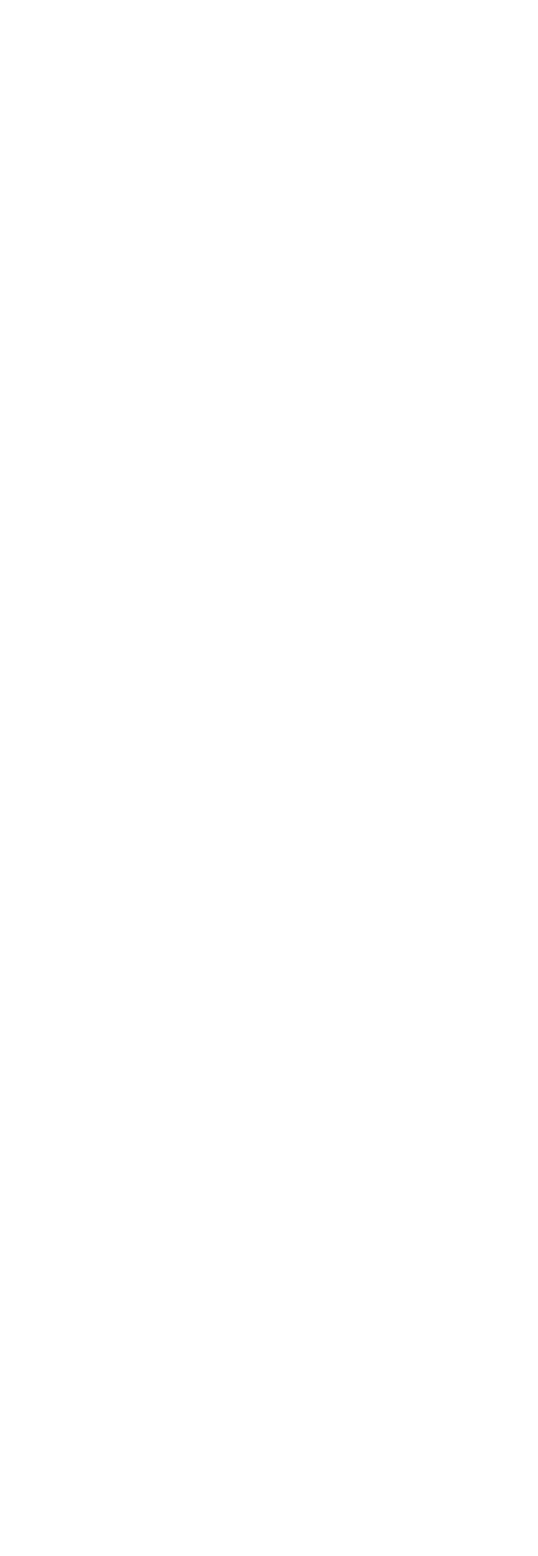
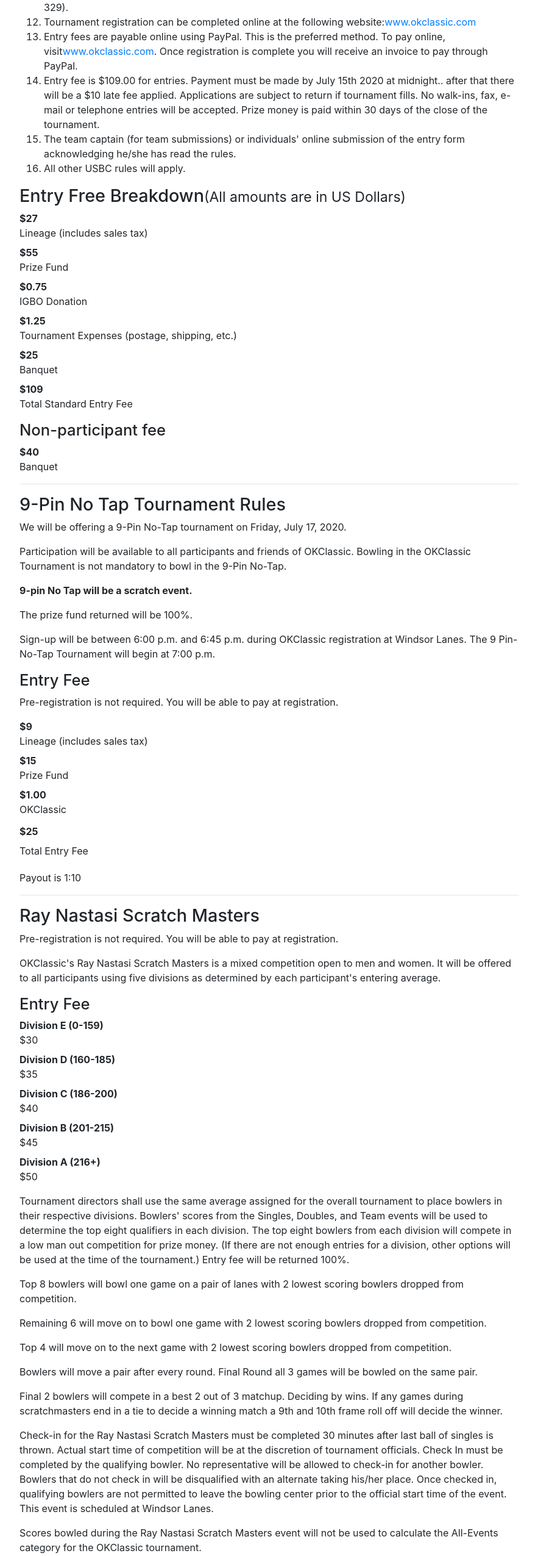
Before and after one commit to tournio/okclassic-nextjs, a Next.js app: page /rules in a window 1280 px wide. Shown: the part 1388-3939 px from the top of the page at 61% size, without its empty margins (113-996 px from the left). Before the commit the page ends 800 px from the top, so only its background shows below. Built offline with nearby package versions, Linux system fonts and the light colour scheme.

Commit message:
add 2020 tournament rules for reference

```diff
--- a/pages/rules.js
+++ b/pages/rules.js
@@ -18,100 +18,246 @@ const rules = () => {
           (Pending finalization)
         </h4>
 
-        {/*<ol>*/}
-        {/*  <li>The Big D Classic is an USBC certified tournament. The tournament is a mixed handicap competition open to men and women by invitation only. Therefore, the Tournament Director reserves the right to refuse any application. Space is limited to 44 teams/176 bowlers. Teams will consist of 4 members, any mix of men and women. Partial entries will be accepted as long as they can be accommodated.</li>*/}
-        {/*  <li>Bowlers will hold harmless Big D Classic and Plano Super Bowl from anything resulting from potential exposure to COVID-19.  All bowlers must sign and agree to abide by the tournament rules on their registration form before participating.</li>*/}
-        {/*  <li>Averages, Handicap, &amp; Scores:*/}
-        {/*    <ol>*/}
-        {/*      <li>Handicap for the Tournament shall be based on 90% of the difference between the bowler’s scratch average and 235. Negative handicap will not apply.</li>*/}
-        {/*      <li>Only 10-pin averages can be used.</li>*/}
-        {/*    </ol>*/}
-        {/*  </li>*/}
-        {/*  <li>Any bowler entering the Big D Classic must use a ten-pin average acceptable to USBC.  Use the first applicable rule below to determine the entering average:*/}
-        {/*    <ol>*/}
-        {/*      <li>*/}
-        {/*        <p>Bowlers will use a two-year combined composite average based on the USBC sanctioned 2020-21 Standard Composite book average and USBC sanctioned 2019-20 Standard Composite book average.  The IGBO Tournament Database (TAD) average (occurring in the 12 months prior to June 30, 2021) will also be combined with the two-year combined USBC league average if the database is publicly available by June 30, 2021; otherwise, it will not be used.  Resulting calculated average using number of games as the weight will be truncated at the end.  The minimum number of games required is 60 for combined composite average.  If the number of games requirement isn’t met, rule B will be applied, and the highest average will be used between rule A (21 game minimum) and rule B.</p>*/}
-        {/*      </li>*/}
-        {/*      <li>*/}
-        {/*        <p>All other bowlers must submit the following averages if available. The highest of these will be used.</p>*/}
-        {/*        <ol>*/}
-        {/*          <li>USBC sanctioned challenge or sport league composite averages from 2020-21 and 2019-20 seasons combined and adjusted to a standard basis using USBC official charts.  Minimum of 21 games is required.</li>*/}
-        {/*          <li>USBC sanctioned 2018-19 Standard Composite book average (minimum of 21 games).</li>*/}
-        {/*          <li>USBC sanctioned 2017-18 Standard Composite book average (minimum of 21 games).</li>*/}
-        {/*          <li>USBC sanctioned challenge or sport league composite averages from 2018-19 season, adjusted to a standard basis using USBC official charts.  Minimum of 21 games is required.</li>*/}
-        {/*          <li>USBC sanctioned challenge or sport league composite averages from 2017-18 season, adjusted to a standard basis using USBC official charts.  Minimum of 21 games is required.</li>*/}
-        {/*          <li>If none of these averages are available, a USBC sanctioned summer 2021 league average will be considered; number of games must be submitted.</li>*/}
-        {/*          <li>Bowlers with an average from a non-sanctioned league must submit a complete average list from all leagues bowled, including number of games, and a secretary signed letter or league sheet from the league with the bowler’s highest average.  In addition, all tournament scores (IGBO and non-IGBO) may be requested for bowlers using average rule 4.B.</li>*/}
-        {/*        </ol>*/}
-        {/*      </li>*/}
-        {/*      <li>*/}
-        {/*        <p>If none of the above is available, then the entering average shall be 235.</p>*/}
-        {/*      </li>*/}
-        {/*      <li>*/}
-        {/*        <p>Averages will be verified on <a href="http://www.bowl.com">www.bowl.com</a> database.  Correct USBC number must be provided on entry form.  Any averages that are unavailable or inaccurate on this site must be noted in the comments section of entry form, with separate verification provided by the league secretary (letter or standing sheet).  Any bowlers with multiple USBC numbers in the past five years or have averages with both right and left hands must make this clear in the comments section of the online entry form or send an email to the director.  It is the entrant’s responsibility to review <a href="http://www.bowl.com">www.bowl.com</a> for accuracy and notify tournament officials of any inaccurate information.  If an entrant fails to do so, all prize monies and side pot monies won prior to payout will be forfeited.</p>*/}
-        {/*      </li>*/}
-        {/*      <li>*/}
-        {/*        <p>Bowlers who have qualified for cash and/or merchandise prize(s) of $1000 or more in the position standings prize list in any event in any bowling tournament during the past 12-month period must report the following:</p>*/}
-        {/*        <ol>*/}
-        {/*          <li>Name(s) of tournament(s) and date(s) when prize(s) was/were won.</li>*/}
-        {/*          <li>Actual scores bowled – all games including optional events.</li>*/}
-        {/*          <li>Prize position(s).</li>*/}
-        {/*          <li>Amount or value of prize(s).</li>*/}
-
-        {/*          <p>*/}
-        {/*            Failure to comply may result in forfeiture of entry fee and prize winnings.*/}
-        {/*          </p>*/}
-        {/*        </ol>*/}
-        {/*      </li>*/}
-        {/*      <li>*/}
-        {/*        <p>USBC permits the tournament manager to assign an average higher than minimum average prior to participation (USBC Rule 319b). A bowler’s average may be adjusted upward before the entrant bowls. If the bowler, upon registering, does not accept the assigned average, he/she is entitled to a refund of the entry fee.</p>*/}
-        {/*      </li>*/}
-        {/*      <li>*/}
-        {/*        <p>All entrants must be members of USBC and provide proof of membership and certification number on the entry form. Proof of membership in the 2020/2021 season (sanction card or renewal receipt) should be made available during tournament registration. Non-members shall pay a Participation Fee of $5.00 (USBC Rule 301b).</p>*/}
-        {/*        <p>All entrants must be an IGBO member for the 2020/2021 season, which includes anyone who has bowled in an IGBO-sanctioned league.  Otherwise, bowlers must be a current IGBO Associate member or pay the IGBO Associate Membership Fee of $25 to join.</p>*/}
-        {/*      </li>*/}
-        {/*    </ol>*/}
-        {/*  </li>*/}
-        {/*  <li>Each participant shall bowl three (3) games per event and must enter all events. Bowlers are allowed only one entry per event in Singles, Doubles, and Team. Doubles/Partnerships must come from the same team. Men and women will compete on an equal basis. Team and Doubles Partnerships may consist of any combination of men and women.</li>*/}
-        {/*  <li>Late bowlers will begin in the frame in which they are ready to begin bowling. A “zero” score will be entered in each frame missed.</li>*/}
-        {/*  <li>Bowlers will be allowed ten (10) minutes of practice per event unless they are late. Late bowlers will forfeit practice time for the shift.</li>*/}
-        {/*  <li>Substitutes will be allowed to participate at the Tournament Director’s discretion.</li>*/}
-        {/*  <li>Entry fee is $105.00 per bowler. The official entry deadline is Wednesday, August 4, 2021. All registration and payment are made online at <a href="http://www.bigdclassic.com">www.bigdclassic.com</a>.  Send any necessary documentation via email to <a href="mailto:director@bigdclassic.com">director@bigdclassic.com</a>.</li>*/}
-        {/*  <li>Full payment of fees must accompany entries. All payments are online through PayPal. You do not have to have a PayPal account to use the secured payment method. Credit and Debit cards are accepted and processed through this website.  An entry is not considered official until full payment is received.</li>*/}
-        {/*  <li>Entry fees, once received, will not be refunded unless at the Tournament Director’s discretion.</li>*/}
-        {/*  <li>Optional Individual Scratch Competition. The tournament is offering two optional scratch events – Traditional Scratch and Scratch Shoot Out. The five Scratch Divisions for both optional events are as follows:*/}
-        {/*    <ul className={styles.Divisions}>*/}
-        {/*      <li>Division A: 205 average and up</li>*/}
-        {/*      <li>Division B: 190-204 average</li>*/}
-        {/*      <li>Division C: 175-189 average</li>*/}
-        {/*      <li>Division D: 155-174 average</li>*/}
-        {/*      <li>Division E: 0-154 average</li>*/}
-        {/*    </ul>*/}
-        {/*    <ol>*/}
-        {/*      <li>*/}
-        {/*        <p>Traditional Scratch. The entry fee for this optional event is $20. Payout ratio will be no less than 1:10 for the following awards: high scratch game, high scratch series, and high scratch all events.  All 9 games are considered to determine winners.  Payout will be 100% per Division.</p>*/}
-        {/*      </li>*/}
-        {/*      <li>*/}
-        {/*        <p>Scratch Shoot Out. The entry fee for this optional event is based on Division as follows: Division A - $50, Division B - $40, Division C - $40, Division D - $30, Division E - $30.</p>*/}
-        {/*        <p>Scratch Shoot Out qualifiers are determined based on the 9-game scratch total pins bowled in singles, doubles, and team. With a minimum of 20 entries in the division, the top 8 bowlers in each Division will advance to the Scratch Shoot Out competition on Sunday after team event. If there is a tie for the last qualifying position, a 9th and 10th frame roll off will be held for bowlers that tied. The Shoot Out will consist of four separate cuts. All 8 competitors in each Division will bowl one game on the same pair of lanes, and bowlers with the lowest 2 scores will be eliminated from competition. The remaining 6 bowlers will bowl one game moving one pair of lanes to the right, and bowlers with the lowest 2 scores will be eliminated. The remaining 4 bowlers will bowl one game moving one pair of lanes to the right, and bowlers with the lowest 2 scores will be eliminated.   Final round will be a one game match to determine the Champion and 2nd place winner.</p>*/}
-        {/*        <p>If there are 14-19 entries in a division, the top 6 bowlers will qualify for the Scratch Shoot Out; 8-13 entries, the top 4 bowlers will qualify for the Scratch Shootout; 4-7 entries, the top 2 bowlers will qualify for the Scratch Shootout.  Format remains the same as above with 2 bowlers eliminated after each game.</p>*/}
-        {/*      </li>*/}
-        {/*    </ol>*/}
-        {/*  </li>*/}
-        {/*  <li>A completed entry into the tournament consists of the following:*/}
-        {/*    <ol>*/}
-        {/*      <li>Completed Online Entry Form on <a href="http://www.bigdclassic.com">www.bigdclassic.com</a>.</li>*/}
-        {/*      <li>Appropriate fees paid online in U.S. funds via the Paypal link provided online after the registration form is submitted.</li>*/}
-        {/*      <li>If required, any additional average verification information must be submitted.  This is the case when <a href="http://www.bowl.com">www.bowl.com</a> has incomplete information for one or more leagues, or is incorrect in some way.  Please scan documents and email to <a href="mailto:directors@bigdclassic.com">directors@bigdclassic.com</a>.</li>*/}
-        {/*    </ol>*/}
-        {/*  </li>*/}
-        {/*  <li>Each event has its own Prize List. There will be 100% cash return on all prize fees. The payout ratio will be 1:8, except for Individual All Events, which only the top three (3) positions will be paid. Payouts will occur within thirty (30) days of tournament completion through a mailed check to the winner’s registration address.</li>*/}
-        {/*  <li>Premature termination or interruption of the tournament brought about by war, national or local disaster/emergency, health pandemic, or emergency causes relating to or from fire, natural disaster, or any other reason beyond the control of Big D Classic committee shall cause, to the extent required thereby, all advertised prizes guaranteed or otherwise, to be pro-rated in accordance with the number of entrants who have bowled in each of the respective events up to the time of such termination.</li>*/}
-        {/*  <li>Tournament Dates: August 13th, 14th, and 15th 2021. All events will be held at Plano Super Bowl, 2521 K Ave, Plano, TX 75074. Phone: 972-881-0242.</li>*/}
-        {/*  <li>Entry Fee Break Down: $105 per bowler (Prize Fund $57, Lineage $27, IGBO Donation $1, Awards/Food/Expenses $20).</li>*/}
-        {/*  <li>Rules subject to change upon 2020 USBC sanction approval. Any rule changes will be posted at registration.</li>*/}
-        {/*  <li>Equipment Rule: Bowling balls should be USBC approved and drilled meeting all USBC requirements.</li>*/}
-        {/*</ol>*/}
+        <ol>
+          <li>
+            OKClassic 2020 is a mixed handicap competition open to men and women by invitation only, each participant
+            may enter only once and cash only once. OKClassic 2020 is USBC certified, all entrants must be USBC
+            certified and provide proof at time of entry, or pay tournament participation fee of $5 U.S. (Rule 300c).
+            Each participant must be a member of IGBO, in any of its membership classes and provide proof at time of
+            entry, or pay a non-member participation fee of $25 U.S. This participation fee will be sent to IGBO for
+            membership consideration. OKClassic 2020 contributes $0.75 of each bowler's entry fee to IGBO. The
+            Tournament Directors reserve the right to refuse any application.
+          </li>
+          <li>
+            The number of games for each event of Singles, Doubles &amp; Team will be a set of three. A team will
+            consist of
+            four members, any mix of men or women. Partial team entries are acceptable, but must be flexible as to whom
+            they bowl with, as long as they can be accommodated.
+          </li>
+          <li>
+            Space is limited to 38 teams/152 bowlers.
+          </li>
+          <li>
+            All monetary awards are based on total pins plus handicap for each event. Handicap will be 80% of 220. An
+            individual’s handicap will be capped at 100 pins per game. Negative handicap will not apply. Awards will be
+            paid to the highest scores in Singles, Doubles, & Team and Individual All-Events. The minimum payout ratio
+            is 1:10, ties result in equal division of prizes. Prize fund returned 100%.
+          </li>
+          <li>
+            No refunds will be made once an application is accepted by the Tournament Directors, with the exception of
+            Rule 9.
+          </li>
+          <h2>
+            Average Information &ndash; please read rules 6-8 carefully
+          </h2>
+          <li>
+            Any bowler entering OKClassic 2020 must establish a ten-pin average acceptable to USBC. The following rules
+            shall be used to determine the entering average.
+            <ol>
+              <li>
+                Only 10-pin averages can be used.
+              </li>
+              <li>
+                The ending 2019-2020 FALL USBC certified composite book average (minimum of 21 games) or 12-month IGBO
+                TAD average (minimum 18 games) as of July 1, 2020. The higher of the two will be used as your entering
+                average.
+              </li>
+              <li>
+                If no 2019-2020 composite book average, use HIGHEST CURRENT League Average (as of July 1 ,2020) with a
+                minimum of 21 games. Current Standing Sheet(s) as of July 1, 2020 will be required.
+              </li>
+              <li>
+                If none of the above is available, then the entering average shall be 220.
+              </li>
+            </ol>
+          </li>
+          <li>
+            If current Summer season league average (as of July 1, 2020) for at least 21 games exceeds 2019-2020
+            composite book average (or Igbo TAD average of 18 games) by 10 pins or more, current season league average
+            will be used (Rule 319a, Item 2).
+          </li>
+          <li>Each bowler is responsible for verification of all averages existing on the USBC website (
+            <a href='http://www.bowl.com/'>www.bowl.com</a>
+            ) under Tournament Rule 6. If all averages are not on the bowl.com website, then League standing sheet or
+            other acceptable verification must be either submitted as available online from all leagues in which a
+            bowler has 21 or more games and/or IGBO Tournament in which a bowler has 18 or more games. Failure to use
+            proper average shall disqualify scores if the submitted average is lower than the actual average, thereby
+            resulting in a lower classification or more handicap. Prize winnings will be based on the submitted average,
+            if it is a higher than the correct average (Rule 319a, Item 3). Please email standing sheets to
+            okclassicbowling@gmail.com.
+          </li>
+          <li>
+            The Tournament Directors have the authority to adjust the entering average of any bowler. Average
+            adjustments will be applied as set forth under (Rule 319e). All average adjustments will be completed prior
+            to the start of each tournament event. A bowler unwilling to accept an average adjustment is entitled to a
+            full refund. The Committee will also be more than willing to refund anyone who is feeling sick or unsafe
+            about traveling due to Coronavirus.
+          </li>
+          <h2>
+            Schedule, Fees, Etc.
+          </h2>
+          <li>
+            All team members must be present at the time of bowling; substitutes may be used for an absent bowler.
+            Zeroes will be entered for missed or late frames; late bowlers will start when ready. Check-in is 30 minutes
+            prior to each event. Substitutes must be approved by the tournament director, be sanctioned and have an
+            average in accordance with Rule 6.
+          </li>
+          <li>
+            All decisions of the tournament manager are final unless an appeal is made in accordance with (Rule 329).
+          </li>
+          <li>Tournament registration can be completed online at the following website:
+            <a href='http://www.okclassic.com'>www.okclassic.com</a></li>
+          <li>Entry fees are payable online using PayPal. This is the preferred method. To pay online, visit
+            <a href='http://www.okclassic.com'>www.okclassic.com</a>
+            . Once registration is complete you will receive an invoice to pay through PayPal.
+          </li>
+          <li>
+            Entry fee is $109.00 for entries. Payment must be made by July 15th 2020 at midnight.. after that there will
+            be a $10 late fee applied. Applications are subject to return if tournament fills. No walk-ins, fax, e-mail
+            or telephone entries will be accepted. Prize money is paid within 30 days of the close of the tournament.
+          </li>
+          <li>
+            The team captain (for team submissions) or individuals' online submission of the entry form acknowledging
+            he/she has read the rules.
+          </li>
+          <li>
+            All other USBC rules will apply.
+          </li>
+        </ol>
+        <h2>
+          Entry Free Breakdown
+          <small>(All amounts are in US Dollars)</small>
+        </h2>
+        <dl>
+          <dt>$27</dt>
+          <dd>Lineage (includes sales tax)</dd>
+          <dt>$55</dt>
+          <dd>Prize Fund</dd>
+          <dt>$0.75</dt>
+          <dd>IGBO Donation</dd>
+          <dt>$1.25</dt>
+          <dd>Tournament Expenses (postage, shipping, etc.)</dd>
+          <dt>$25</dt>
+          <dd>Banquet</dd>
+          <dt className='total'>$109</dt>
+          <dd className='total'>Total Standard Entry Fee</dd>
+        </dl>
+        <h3>
+          Non-participant fee
+        </h3>
+        <dl>
+          <dt>$40</dt>
+          <dd>Banquet</dd>
+        </dl>
+        <hr/>
+        <h2>
+          9-Pin No Tap Tournament Rules
+        </h2>
+        <p>
+          We will be offering a 9-Pin No-Tap tournament on Friday, July 17, 2020.
+        </p>
+        <p>
+          Participation will be available to all participants and friends of OKClassic. Bowling in the OKClassic
+          Tournament is not mandatory to bowl in the 9-Pin No-Tap.
+        </p>
+        <p>
+          <strong>
+            9-pin No Tap will be a scratch event.
+          </strong>
+        </p>
+        <p>
+          The prize fund returned will be 100%.
+        </p>
+        <p>
+          Sign-up will be between 6:00 p.m. and 6:45 p.m. during OKClassic registration at Windsor Lanes. The 9
+          Pin-No-Tap Tournament will begin at 7:00 p.m.
+        </p>
+        <h3>
+          Entry Fee
+        </h3>
+        <p>
+          Pre-registration is not required. You will be able to pay at registration.
+        </p>
+        <dl>
+          <dt>$9</dt>
+          <dd>Lineage (includes sales tax)</dd>
+          <dt>$15</dt>
+          <dd>Prize Fund</dd>
+          <dt>$1.00</dt>
+          <dd>OKClassic</dd>
+          <dt className='py-1 total'>
+            $25
+          </dt>
+          <dd className='py-1 total'>
+            Total Entry Fee
+          </dd>
+        </dl>
+        <p>
+          Payout is 1:10
+        </p>
+        <hr/>
+        <h2>
+          Ray Nastasi Scratch Masters
+        </h2>
+        <p>
+          Pre-registration is not required. You will be able to pay at registration.
+        </p>
+        <p>
+          OKClassic's Ray Nastasi Scratch Masters is a mixed competition open to men and women. It will be offered
+          to all participants using five divisions as determined by each participant's entering average.
+        </p>
+        <h3>
+          Entry Fee
+        </h3>
+        <dl className='longer'>
+          <dt>Division E (0-159)</dt>
+          <dd>$30</dd>
+          <dt>Division D (160-185)</dt>
+          <dd>$35</dd>
+          <dt>Division C (186-200)</dt>
+          <dd>$40</dd>
+          <dt>Division B (201-215)</dt>
+          <dd>$45</dd>
+          <dt>Division A (216+)</dt>
+          <dd>$50</dd>
+        </dl>
+        <p>
+          Tournament directors shall use the same average assigned for the overall tournament to place bowlers in
+          their respective divisions. Bowlers' scores from the Singles, Doubles, and Team events will be used to
+          determine the top eight qualifiers in each division. The top eight bowlers from each division will compete
+          in a low man out competition for prize money. (If there are not enough entries for a division, other
+          options will be used at the time of the tournament.) Entry fee will be returned 100%.
+        </p>
+        <p>
+          Top 8 bowlers will bowl one game on a pair of lanes with 2 lowest scoring bowlers dropped from
+          competition.
+        </p>
+        <p>
+          Remaining 6 will move on to bowl one game with 2 lowest scoring bowlers dropped from competition.
+        </p>
+        <p>
+          Top 4 will move on to the next game with 2 lowest scoring bowlers dropped from competition.
+        </p>
+        <p>
+          Bowlers will move a pair after every round. Final Round all 3 games will be bowled on the same pair.
+        </p>
+        <p>
+          Final 2 bowlers will compete in a best 2 out of 3 matchup. Deciding by wins. If any games during
+          scratchmasters end in a tie to decide a winning match a 9th and 10th frame roll off will decide the
+          winner.
+        </p>
+        <p>
+          Check-in for the Ray Nastasi Scratch Masters must be completed 30 minutes after last ball of singles is
+          thrown. Actual start time of competition will be at the discretion of tournament officials. Check In must
+          be completed by the qualifying bowler. No representative will be allowed to check-in for another bowler.
+          Bowlers that do not check in will be disqualified with an alternate taking his/her place. Once checked in,
+          qualifying bowlers are not permitted to leave the bowling center prior to the official start time of the
+          event. This event is scheduled at Windsor Lanes.
+        </p>
+        <p>
+          Scores bowled during the Ray Nastasi Scratch Masters event will not be used to calculate the All-Events
+          category for the OKClassic tournament.
+        </p>
 
       </div>
     </Layout>
```
